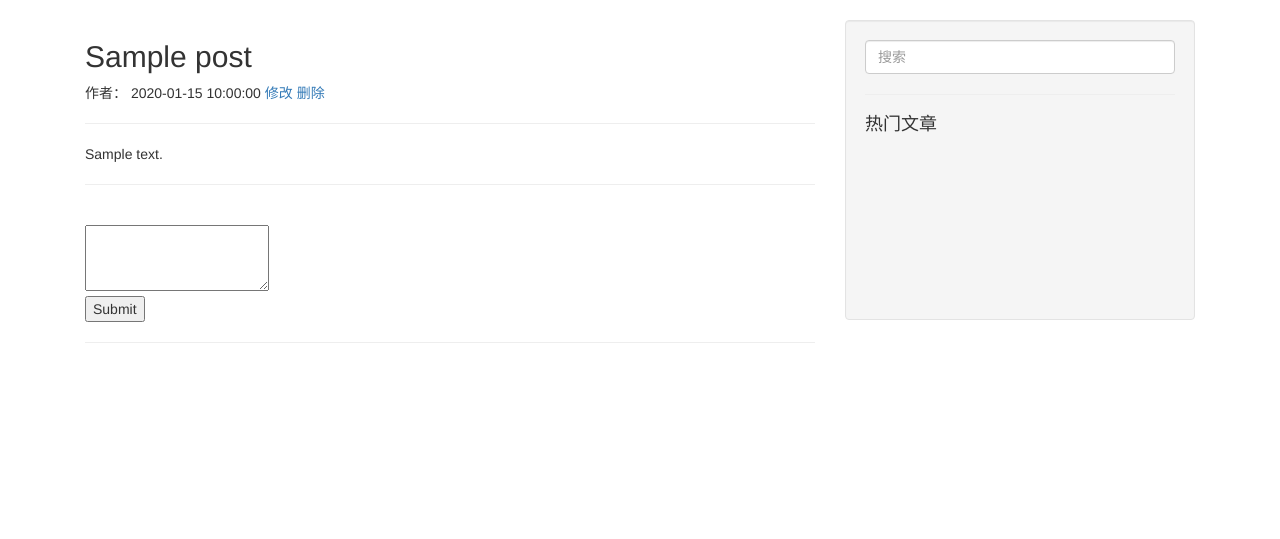
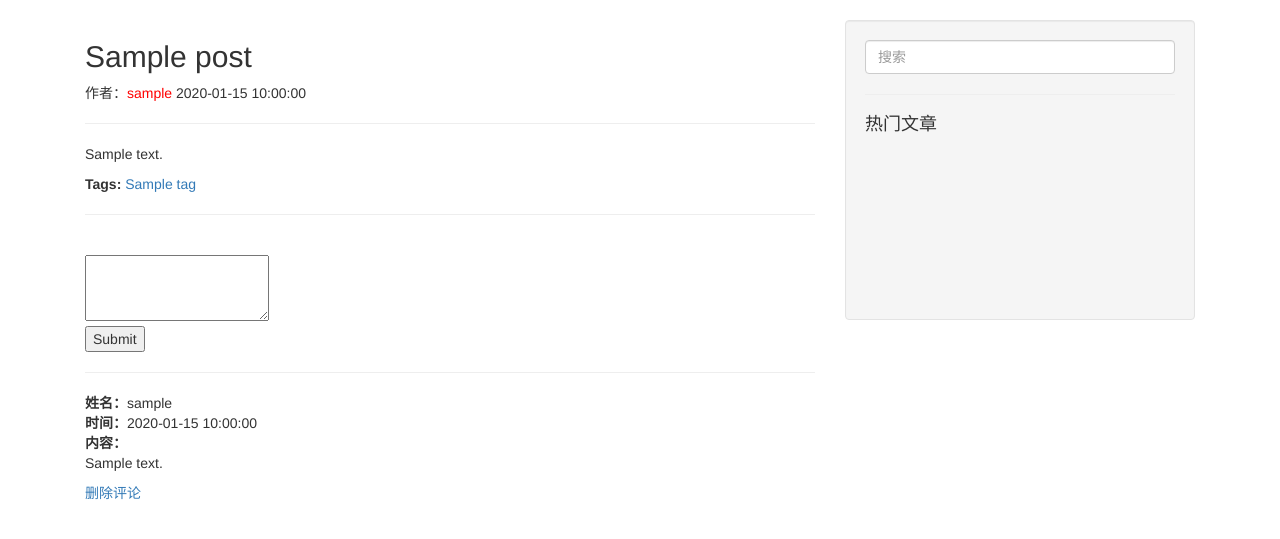
Before and after one commit to congxiaojiulangk/my_bolg, a Django app: page /post/read/?post_id=1 in a window 1280 px wide. Shown: the part 51-590 px from the top of the page. Run offline with Django 3.2, Linux system fonts and the light colour scheme; tables that the repository leaves empty hold one stand-in row (values such as "Sample post"); data that the repository does not hold is empty; some libraries are stand-ins or nearby versions.

Commit message:
添加了标签

```diff
--- /dev/null
+++ b/common/middleware.py
@@ -0,0 +1,13 @@
+from django.utils.deprecation import MiddlewareMixin
+import time
+
+class BlockMiddleware(MiddlewareMixin):
+	'''限制用户的访问频率最大为每秒2次，超过两次时，睡一会儿'''
+
+	def process_request(self, request):
+		current = time.time()
+		request_time = request.session.get('request_time', [0, 0])
+		if (current - request_time[0]) < 1:
+			time.sleep(5)
+			current = time.time()
+		request.session['request_time'] = [request_time[1], current]
--- a/my_blog/settings.py
+++ b/my_blog/settings.py
@@ -49,6 +49,7 @@ MIDDLEWARE = [
     'django.contrib.auth.middleware.AuthenticationMiddleware',
     'django.contrib.messages.middleware.MessageMiddleware',
     'django.middleware.clickjacking.XFrameOptionsMiddleware',
+    'common.middleware.BlockMiddleware',
 ]
 
 ROOT_URLCONF = 'my_blog.urls'
@@ -80,6 +81,8 @@ DATABASES = {
         'ENGINE': 'django.db.backends.sqlite3',
         'NAME': os.path.join(BASE_DIR, 'db.sqlite3'),
     }
+
+
 }
 
 
--- a/my_blog/urls.py
+++ b/my_blog/urls.py
@@ -7,17 +7,19 @@ from user import views as user_views
 
 urlpatterns = [
     # url(r'^admin/', admin.site.urls),
-	url(r'^post/list/',post_views.list, name='list'),
-	url(r'^post/create',post_views.create, name='create'),
-	url(r'^post/edit/',post_views.edit, name='edit'),
-	url(r'^post/read/',post_views.read, name='read'),
-	url(r'^post/search/',post_views.search, name='search'),
-	url(r'^post/top10/', post_views.top10, name="top10"),
+	url(r'^post/list/$', post_views.list, name='list'),
+	url(r'^post/create/$', post_views.create, name='create'),
+	url(r'^post/edit/$', post_views.edit, name='edit'),
+	url(r'^post/read/$', post_views.read, name='read'),
+	url(r'^post/search/$', post_views.search, name='search'),
+	url(r'^post/top10/$',  post_views.top10, name="top10"),
+	url(r'^post/comment/$',  post_views.commont, name="commont"),
 
-	url(r'^user/register/', user_views.register, name="register"),
-	url(r'^user/login/', user_views.login, name="login"),
-	url(r'^user/info/', user_views.info, name="info"),
-	url(r'^user/logout/', user_views.logout, name="logout"),
+
+	url(r'^user/register/$', user_views.register, name="register"),
+	url(r'^user/login/$', user_views.login, name="login"),
+	url(r'^user/info/$', user_views.info, name="info"),
+	url(r'^user/logout/$', user_views.logout, name="logout"),
 ]
 
 urlpatterns += static(settings.MEDIA_URL, document_root=settings.MEDIA_ROOT)
--- a/post/helper.py
+++ b/post/helper.py
@@ -1,7 +1,9 @@
+from django.shortcuts import redirect
 from django.core.cache import cache
 from post.models import Post
 from common import rds
 from common import keys
+
 
 def page_cache(times):
 	def wrap1(view_func):
@@ -9,13 +11,12 @@ def page_cache(times):
 			# key的构造: view /vars /user
 			key = keys.PAGE_CACHE_KEY %(request.session.session_key,request.get_full_path())
 			res = cache.get(key)
-			print('获取-------%s'%res)
+			# print('获取-------%s'%res)
 
 			if res is None:  				# 检查缓存中是否有结果
 				res = view_func(request)  	# 如果没有，直接执行原函数
 				cache.set(key,res,times)
-				print('设置--------%s'%res)
-
+				# print('设置--------%s'%res)
 			return res  					# 如果有，直接返回缓存response
 		return wrap2
 	return wrap1
@@ -26,7 +27,7 @@ def read_count(read_view):
 		res = read_view(request)
 		if res.status_code < 300:
 			post_id = request.GET.get('post_id')
-			print(post_id)
+			# print(post_id)
 			rds.zincrby(keys.READ_RANk_KEY, post_id)
 		return res
 	return wrap
@@ -44,3 +45,13 @@ def get_top_n(num):
 	for item, post in zip(rank_data,posts):
 		item[0] = post
 	return rank_data
+
+
+def is_login(post_view):
+	def wrap(request):
+		uid = request.session.get('uid',-1)
+		if uid != -1:
+			return post_view(request)
+		else:
+			return redirect('/user/login/')
+	return wrap
--- a/post/models.py
+++ b/post/models.py
@@ -1,7 +1,111 @@
 from django.db import models
+from user.models import User
 
 
 class Post(models.Model):
+	uid = models.IntegerField()
 	title = models.CharField(max_length=64)
 	created = models.DateTimeField(auto_now_add=True)
 	content = models.TextField()
+
+	@property
+	def auth(self):
+		if not hasattr(self, '_auth'):
+			self._auth = User.objects.get(id=self.uid)
+		return self._auth
+
+	def comments(self):
+		return Comment.objects.filter(post_id=self.id).order_by('-created')
+
+	@property
+	def tags(self):
+		'''获取旧标签'''
+
+		relations = Relations.objects.filter(post_id=self.id).only('tag_id')
+		tag_id_list = [r.tag_id for r in relations]
+		print(tag_id_list)
+		return Tag.objects.filter(id__in=tag_id_list)
+
+	def update_tags(self,tag_names):
+		'''更新帖子与标签的关系'''
+
+		tag_names = set(tag_names)  # 修改后的标签
+		Tag.ensure_tag_name(tag_names)  # 确保传入的tag name 在tag表中存在
+
+		# 获取旧标签
+		old_tags = self.tags
+		old_tag_names = set(t.name for t in old_tags)
+
+		# 创建与新Tags的关系
+		need_add_relation_tag_names = tag_names - old_tag_names  # 得到需要新建立的关系
+		Relations.add_post_tags(self.id, need_add_relation_tag_names)  # 给后来添加的标签创建新的关系
+
+		# 删除不存在的关系
+		need_del_relation_tag_names = old_tag_names - tag_names  # 得到需要丢弃的旧关系
+		Relations.del_post_tags(self.id, need_del_relation_tag_names)  		#
+
+
+class Comment(models.Model):
+	uid = models.IntegerField()
+	post_id = models.IntegerField()
+	created = models.DateTimeField(auto_now_add=True)
+	content = models.TextField()
+
+	@property
+	def user(self):
+		if not hasattr(self, '_user'):
+			self._user = User.objects.get(id=self.uid)
+		return self._user
+
+	@property
+	def post(self):
+		if not hasattr(self, '_post'):
+			self._post = User.objects.get(id=self.post_id)
+		return self._post
+
+
+class Tag(models.Model):
+	name = models.CharField(max_length=100)
+
+	@classmethod
+	def ensure_tag_name(cls,tag_names):
+		'''确保Tag中有标签'''
+
+		exist_tags = cls.objects.filter(name__in=tag_names)
+		exist_tag_names = [t.name for t in exist_tags]
+		need_create_names = [name for name in tag_names if name not in exist_tag_names]
+
+		# 创建原来没有的标签
+		if need_create_names:
+			need_create_tags = [cls(name=name) for name in need_create_names]
+			cls.objects.bulk_create(need_create_tags)
+
+
+class Relations(models.Model):
+	tag_id = models.IntegerField()
+	post_id = models.IntegerField()
+
+	# @classmethod
+	# def add_relations(cls):
+	# 	cls.objects.cretae(post_id=post_id,tag_id=tag_id)
+
+	# @classmethod
+	# def del_relations(cls):
+	# 	cls.objects.get(post_id=post_id,tag_id=tag_id).delete()
+
+	@classmethod
+	def add_post_tags(cls,post_id,tag_names):
+		'''批量创建关系'''
+
+		tags = Tag.objects.filter(name__in=tag_names).only('id')
+		tag_id_list = [t.id for t in tags]
+		need_create_relations = [cls(post_id=post_id,tag_id=tid) for tid in tag_id_list]
+		cls.objects.bulk_create(need_create_relations)
+
+	@classmethod
+	def del_post_tags(cls,post_id,tag_names):
+		'''批量删除关系'''
+
+		tags = Tag.objects.filter(name__in=tag_names).only('id')
+		tag_id_list = [t.id for t in tags]
+		cls.objects.filter(post_id=post_id, tag_id__in=tag_id_list).delete()
--- a/post/templates/base.html
+++ b/post/templates/base.html
@@ -23,10 +23,10 @@
     <nav class="navbar navbar-inverse navbar-static-top">
         <div class="container-fluid">
             <div class="navbar-header">
-                <a class="navbar-brand site-icon" href="/">
+                <a class="navbar-brand site-icon" href="/post/list">
                     <img src="/statics/img/icon.png" width="40px" height="40px">
                 </a>
-                <a class="navbar-brand" href="/">大蟒阵营</a>
+                <a class="navbar-brand" href="/post/list/">大蟒阵营</a>
             </div>
 
             <ul class="nav navbar-nav navbar-right">
--- a/post/templates/edit.html
+++ b/post/templates/edit.html
@@ -22,7 +22,7 @@
     <div class="form-group">
         <label class="col-sm-1 control-label">Tags</label>
         <div class="col-sm-11">
-            <input class="form-control" type="text" name="tags" value="{{tags}}">
+            <input class="form-control" type="text" name="tags" value="{{tag_str}}">
         </div>
     </div>
 
--- a/post/templates/read.html
+++ b/post/templates/read.html
@@ -7,15 +7,14 @@
     作者：<span style="color: red;">{{ post.auth.nickname }}</span>
     {{post.created | date:"Y-m-d H:i:s"}}
     {% if request.session.uid == post.uid %}
-    <a href="/post/edit/?post_id={{post.id}}">修改</a>
+        <a href="/post/edit/?post_id={{post.id}}">修改</a>
     {% endif %}
-    <a href="/post/delete/?post_id={{post.id}}">删除</a>
+    <!-- <a href="/post/delete/?post_id={{post.id}}">删除</a> -->
 </div>
 <hr>
 <p>
     {{post.content | safe | escape | linebreaks}}
 </p>
-
 {% if post.tags %}
 <div>
     <strong>Tags:</strong>
@@ -36,7 +35,7 @@
 <div>
     {% for comment in post.comments %}
     <p>
-        <div><strong>姓名：</strong>{{comment.auth.nickname}}</div>
+        <div><strong>姓名：</strong>{{comment.user.nickname}}</div>
         <div><strong>时间：</strong>{{comment.created | date:"Y-m-d H:i:s"}}</div>
         <div><strong>内容：</strong>{{comment.content|safe|escape|linebreaks}}</div>
         <div><a href="/post/del_comment/?comment_id={{comment.id}}">删除评论</a></div>
--- a/post/views.py
+++ b/post/views.py
@@ -1,22 +1,31 @@
 from django.shortcuts import render,redirect
+
 from django.core.cache import cache
+from post.helper import page_cache
+from post.models import Comment
 from post.models import Post
+
 from math import ceil
-from post.helper import page_cache
 from post.helper import read_count
 from post.helper import get_top_n
+from post.helper import is_login
 
 
+# 创建文章
+@is_login
 def create(request):
 	if request.method == 'POST':
 		title = request.POST.get('title')
 		content = request.POST.get('content')
-		post = Post.objects.create(title=title, content=content)
+		uid = request.session.get('uid')
+		post = Post.objects.create(uid=uid,title=title, content=content)
 		return redirect('/post/read/?post_id=%d'%post.id)
 	else:
 		return render(request,'create.html')
 
 
+# 修改文章
+@is_login
 def edit(request):
 	if request.method == 'POST':
 		# 取出原文章
@@ -26,18 +35,28 @@ def edit(request):
 		post.title = request.POST.get('title')
 		post.content = request.POST.get('content')
 		post.save()
+		tags = request.POST.get('tags', '')
+		tag_names = [w.strip().title()
+					for w in tags.replace('，',',').split(',')
+					if w.strip()]
+		post.update_tags(tag_names)
 		# cache.set('post-%s'%post_id, post)  # 修改缓存
+
 		return redirect('/post/read/?post_id=%d' % post.id)
 	else:
 		# get不修改
 		post_id = request.GET.get('post_id')
 		post = Post.objects.get(id=post_id)
-		return render(request,'edit.html',{'post': post})
+		tag_str = ','.join([t.name for t in post.tags])
+		return render(request,'edit.html',{'post': post,'tag_str':tag_str})
 
+
+# @read_count记录文章阅读次数
+# @page_cache(300)将文章存入redis
 @read_count
-@page_cache(300)
+@page_cache(3)
 def read(request):
-	post_id = int(request.GET.get('post_id'))
+	post_id = int(request.GET.get('post_id',-1))
 	try:
 		# 存入缓存
 		# key = 'post-%d'%post_id
@@ -51,9 +70,11 @@ def read(request):
 		post = Post.objects.get(id=post_id)
 		return render(request,'read.html',{'post': post})
 	except Post.DoesNotExist:
-		return redirect('/post/list/')
+		return redirect('/user/login/')
 
 
+# 显示文章
+# @page_cache(300) 将view的list函数存入Redis
 @page_cache(300)
 def list(request):
 	page = int(request.GET.get('page',1)) # 当前页码，默认为-1
@@ -65,16 +86,27 @@ def list(request):
 	# 取出本页需要实现的文章
 	start = (page - 1) * p
 	end = start + 5
-	posts = Post.objects.all()[start: end]
+	posts = Post.objects.all().order_by('-created')[start: end]
 	return render(request,'post_list.html', { "posts": posts, 'pages': range(pages) })
 
 
+# 搜索文章
 def search(request):
 	keyword = request.POST.get('keyword')
 	posts = Post.objects.filter(content__contains=keyword)
 	return render(request,'search.html',{'posts': posts})
 
 
+# 对阅读量前十的进行排序
 def top10(request):
 	rank_data = get_top_n(10)
 	return render(request,'top10.html', {'rank_data': rank_data})
+
+
+@is_login
+def commont(request):
+	uid = request.session.get('uid')
+	post_id = request.POST.get('post_id')
+	content = request.POST.get('content')
+	post = Comment.objects.create(uid=uid,post_id=post_id,content=content)
+	return redirect('/post/read/?post_id=%s' % post_id)
```
Also changed, not shown: user/templates/base.html (deleted, +0 -68 lines), medias/favicon_gllPdQO.ico (added), medias/icon_gjyahTm.png (added), post/migrations/0002_post_uid.py (added), post/migrations/0003_comment.py (added), post/migrations/0004_auto_20180620_1138.py (added), post/migrations/0005_relations_tag.py (added), user/models.py (line endings or trailing spaces), 2 other files.
